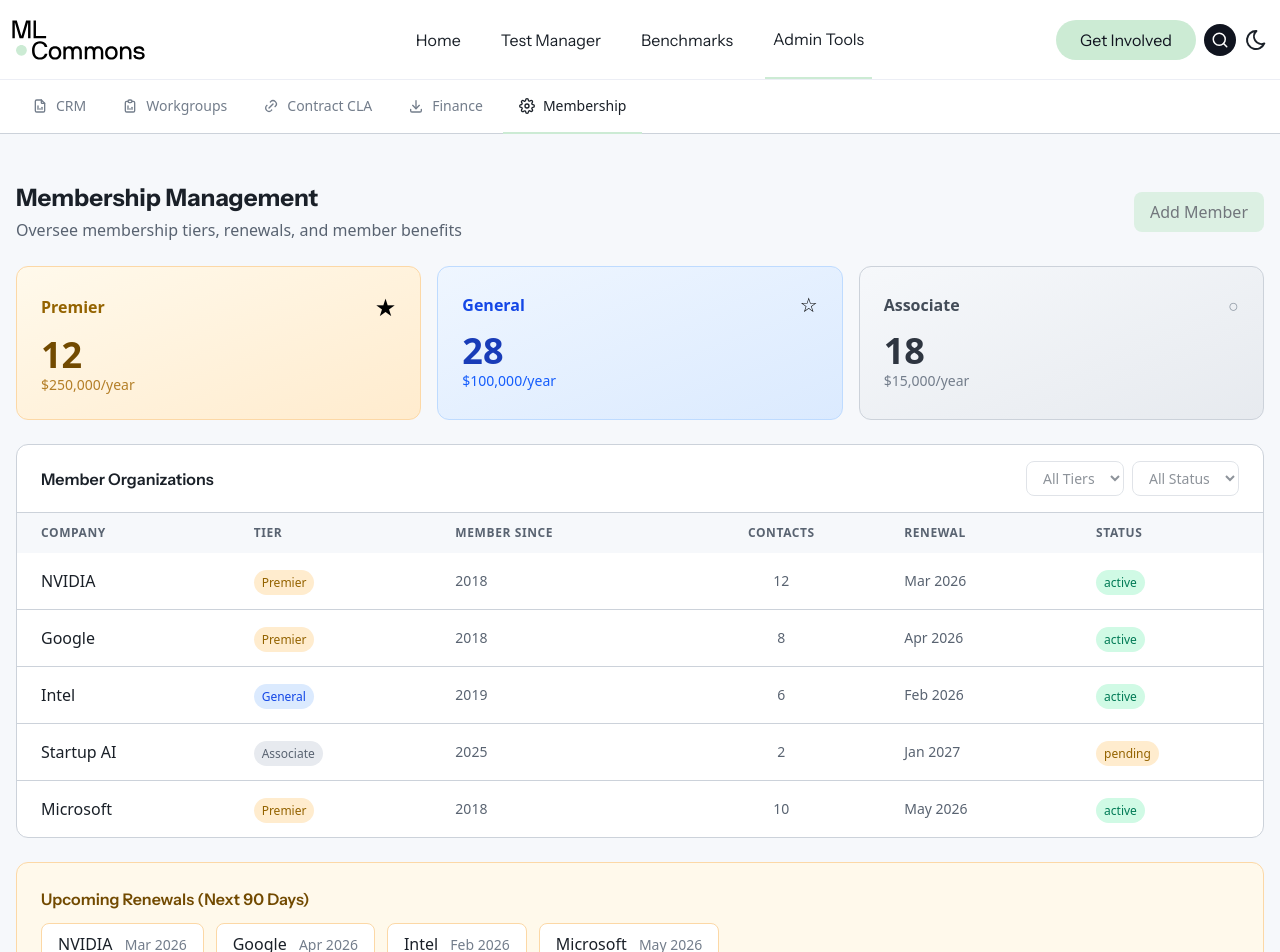
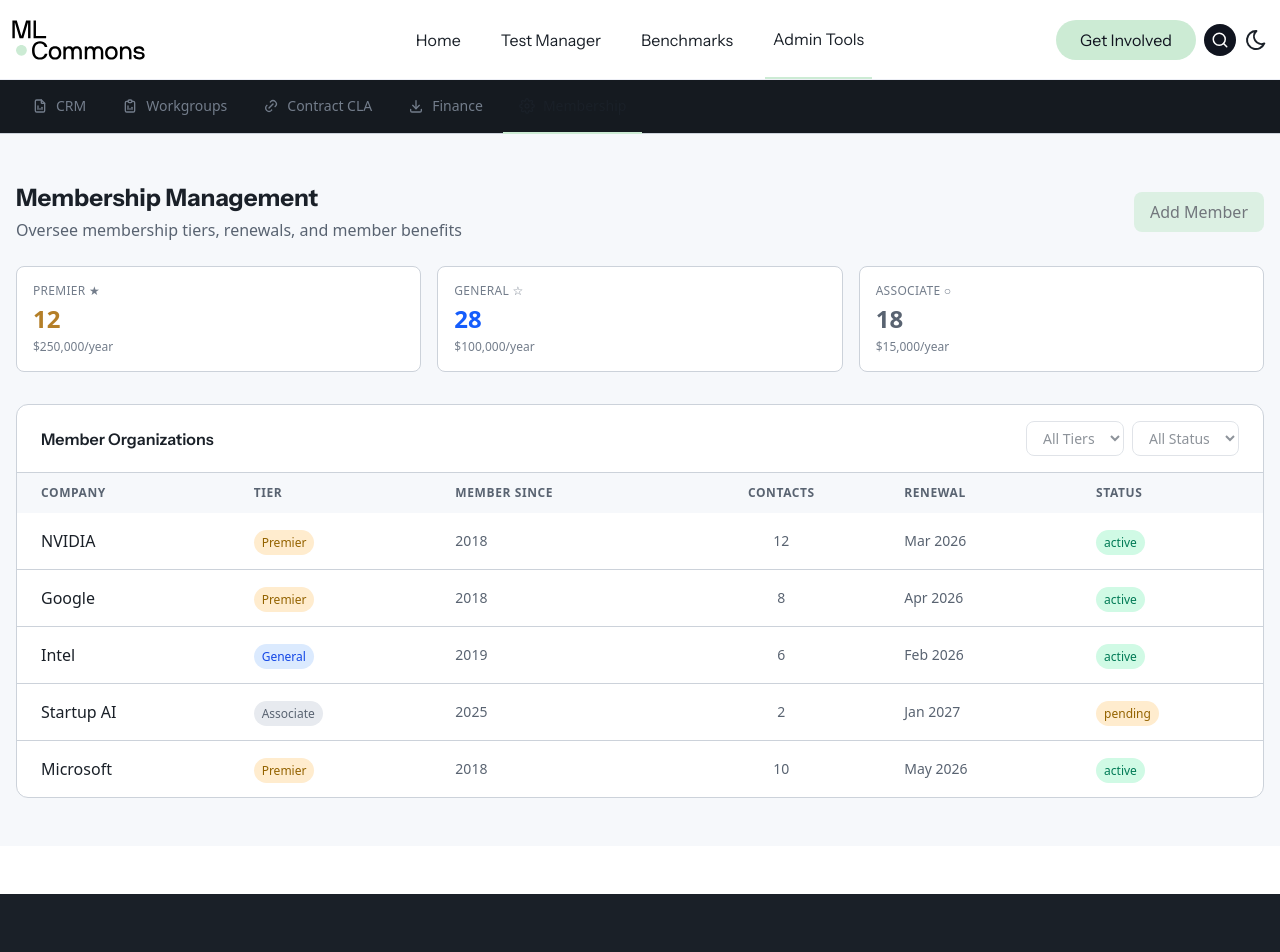
Before and after one commit to bkeating/ml-endpoints, a SvelteKit app: page /admin-tools/membership in a window 1280 px wide. Shown: the top 952 px of the page. Built offline with nearby package versions, Linux system fonts and the light colour scheme; a web font is replaced by a local one.

Commit message:
Refactor admin tools and workgroup pages to utilize StatCard component for displaying statistics. Update styles for TabNavigation and remove deprecated stat displays in CLA, CRM, membership, and workgroup pages for improved UI consistency.

```diff
--- a/src/lib/components/TabNavigation.svelte
+++ b/src/lib/components/TabNavigation.svelte
@@ -32,7 +32,8 @@
 </script>
 
 <div
-	class="sticky top-[80px] z-30 border-b border-slate-200 bg-white dark:border-slate-700 dark:bg-slate-900"
+	class="sticky top-[80px] z-30 border-b border-slate-200 dark:border-slate-700"
+	style="background-color: #151a20;"
 >
 	<div class="mx-auto max-w-7xl px-4">
 		<nav class="scrollbar-hide -mb-px flex gap-1 overflow-x-auto" aria-label={ariaLabel}>
--- a/src/routes/admin-tools/cla/+page.svelte
+++ b/src/routes/admin-tools/cla/+page.svelte
@@ -1,5 +1,6 @@
 <script>
 	import StatusBadge from '$lib/components/StatusBadge.svelte';
+	import StatCard from '$lib/components/StatCard.svelte';
 
 	/** Placeholder CLAs */
 	const claAgreements = [
@@ -51,6 +52,22 @@
 		>
 			Request New CLA
 		</button>
+	</div>
+
+	<!-- CLA Stats -->
+	<div class="mb-8 grid grid-cols-2 gap-4 md:grid-cols-4">
+		<StatCard
+			value="42"
+			label="Signed CLAs"
+			valueColor="text-emerald-600 dark:text-emerald-400"
+		/>
+		<StatCard
+			value="8"
+			label="Pending Signatures"
+			valueColor="text-amber-600 dark:text-amber-400"
+		/>
+		<StatCard value="3" label="Under Review" valueColor="text-blue-600 dark:text-blue-400" />
+		<StatCard value="156" label="Total Signatories" />
 	</div>
 
 	<!-- CLA Table -->
@@ -125,32 +142,4 @@
 			</table>
 		</div>
 	</div>
-
-	<!-- CLA Stats -->
-	<div class="grid grid-cols-2 gap-4 md:grid-cols-4">
-		<div
-			class="rounded-lg border border-emerald-200 bg-emerald-50 p-4 dark:border-emerald-800 dark:bg-emerald-900/20"
-		>
-			<div class="text-2xl font-bold text-emerald-700 dark:text-emerald-400">42</div>
-			<div class="text-sm text-emerald-600 dark:text-emerald-500">Signed CLAs</div>
-		</div>
-		<div
-			class="rounded-lg border border-amber-200 bg-amber-50 p-4 dark:border-amber-800 dark:bg-amber-900/20"
-		>
-			<div class="text-2xl font-bold text-amber-700 dark:text-amber-400">8</div>
-			<div class="text-sm text-amber-600 dark:text-amber-500">Pending Signatures</div>
-		</div>
-		<div
-			class="rounded-lg border border-blue-200 bg-blue-50 p-4 dark:border-blue-800 dark:bg-blue-900/20"
-		>
-			<div class="text-2xl font-bold text-blue-700 dark:text-blue-400">3</div>
-			<div class="text-sm text-blue-600 dark:text-blue-500">Under Review</div>
-		</div>
-		<div
-			class="rounded-lg border border-slate-200 bg-slate-50 p-4 dark:border-slate-600 dark:bg-slate-700/50"
-		>
-			<div class="text-2xl font-bold text-slate-700 dark:text-slate-300">156</div>
-			<div class="text-sm text-slate-500 dark:text-slate-400">Total Signatories</div>
-		</div>
-	</div>
 </div>
--- a/src/routes/admin-tools/crm/+page.svelte
+++ b/src/routes/admin-tools/crm/+page.svelte
@@ -74,6 +74,18 @@
 		</div>
 	</div>
 
+	<!-- Quick Stats -->
+	<div class="mb-8 grid grid-cols-2 gap-4 md:grid-cols-4">
+		<StatCard value="247" label="Total Contacts" />
+		<StatCard value="189" label="Active" valueColor="text-emerald-600 dark:text-emerald-400" />
+		<StatCard
+			value="34"
+			label="Pending Follow-up"
+			valueColor="text-amber-600 dark:text-amber-400"
+		/>
+		<StatCard value="58" label="Organizations" valueColor="text-blue-600 dark:text-blue-400" />
+	</div>
+
 	<!-- Contact Cards -->
 	<div class="grid grid-cols-1 gap-4 md:grid-cols-2 lg:grid-cols-3">
 		{#each crmContacts as contact (contact.name)}
@@ -124,16 +136,4 @@
 			</div>
 		{/each}
 	</div>
-
-	<!-- Quick Stats -->
-	<div class="mt-8 grid grid-cols-2 gap-4 md:grid-cols-4">
-		<StatCard value="247" label="Total Contacts" />
-		<StatCard value="189" label="Active" valueColor="text-emerald-600 dark:text-emerald-400" />
-		<StatCard
-			value="34"
-			label="Pending Follow-up"
-			valueColor="text-amber-600 dark:text-amber-400"
-		/>
-		<StatCard value="58" label="Organizations" valueColor="text-blue-600 dark:text-blue-400" />
-	</div>
 </div>
--- a/src/routes/admin-tools/membership/+page.svelte
+++ b/src/routes/admin-tools/membership/+page.svelte
@@ -1,5 +1,6 @@
 <script>
 	import StatusBadge from '$lib/components/StatusBadge.svelte';
+	import StatCard from '$lib/components/StatCard.svelte';
 	import { tierColors } from '$lib/constants/colors.js';
 
 	/** Placeholder members */
@@ -64,37 +65,25 @@
 	</div>
 
 	<!-- Tier Summary -->
-	<div class="grid grid-cols-1 gap-4 md:grid-cols-3">
-		<div
-			class="rounded-xl border border-amber-200 bg-linear-to-br from-amber-50 to-amber-100 p-6 dark:border-amber-800 dark:from-amber-900/20 dark:to-amber-800/20"
-		>
-			<div class="mb-3 flex items-center justify-between">
-				<span class="font-semibold text-amber-700 dark:text-amber-400">Premier</span>
-				<span class="text-2xl">&#9733;</span>
-			</div>
-			<div class="text-4xl font-bold text-amber-800 dark:text-amber-300">12</div>
-			<div class="text-sm text-amber-600 dark:text-amber-500">$250,000/year</div>
-		</div>
-		<div
-			class="rounded-xl border border-blue-200 bg-linear-to-br from-blue-50 to-blue-100 p-6 dark:border-blue-800 dark:from-blue-900/20 dark:to-blue-800/20"
-		>
-			<div class="mb-3 flex items-center justify-between">
-				<span class="font-semibold text-blue-700 dark:text-blue-400">General</span>
-				<span class="text-xl">&#9734;</span>
-			</div>
-			<div class="text-4xl font-bold text-blue-800 dark:text-blue-300">28</div>
-			<div class="text-sm text-blue-600 dark:text-blue-500">$100,000/year</div>
-		</div>
-		<div
-			class="rounded-xl border border-slate-200 bg-linear-to-br from-slate-50 to-slate-100 p-6 dark:border-slate-600 dark:from-slate-800/50 dark:to-slate-700/50"
-		>
-			<div class="mb-3 flex items-center justify-between">
-				<span class="font-semibold text-slate-700 dark:text-slate-300">Associate</span>
-				<span class="text-lg text-slate-400">&#9675;</span>
-			</div>
-			<div class="text-4xl font-bold text-slate-800 dark:text-slate-200">18</div>
-			<div class="text-sm text-slate-500 dark:text-slate-400">$15,000/year</div>
-		</div>
+	<div class="mb-8 grid grid-cols-1 gap-4 md:grid-cols-3">
+		<StatCard
+			value="12"
+			label="Premier ★"
+			subtitle="$250,000/year"
+			valueColor="text-amber-600 dark:text-amber-400"
+		/>
+		<StatCard
+			value="28"
+			label="General ☆"
+			subtitle="$100,000/year"
+			valueColor="text-blue-600 dark:text-blue-400"
+		/>
+		<StatCard
+			value="18"
+			label="Associate ○"
+			subtitle="$15,000/year"
+			valueColor="text-slate-600 dark:text-slate-400"
+		/>
 	</div>
 
 	<!-- Member Table -->
@@ -183,23 +172,4 @@
 			</table>
 		</div>
 	</div>
-
-	<!-- Upcoming Renewals -->
-	<div
-		class="rounded-xl border border-amber-200 bg-amber-50 p-6 dark:border-amber-800 dark:bg-amber-900/20"
-	>
-		<h3 class="mb-3 font-semibold text-amber-800 dark:text-amber-300">
-			Upcoming Renewals (Next 90 Days)
-		</h3>
-		<div class="flex flex-wrap gap-3">
-			{#each members.filter((m) => m.renewal.includes('2026')) as member (member.company)}
-				<div
-					class="rounded-lg border border-amber-200 bg-white px-4 py-2 dark:border-amber-700 dark:bg-slate-800"
-				>
-					<span class="font-medium text-slate-900 dark:text-white">{member.company}</span>
-					<span class="ml-2 text-sm text-slate-500 dark:text-slate-400">{member.renewal}</span>
-				</div>
-			{/each}
-		</div>
-	</div>
 </div>
--- a/src/routes/admin-tools/workgroup/+page.svelte
+++ b/src/routes/admin-tools/workgroup/+page.svelte
@@ -1,6 +1,7 @@
 <script>
 	import Icon from '$lib/components/Icon.svelte';
 	import StatusBadge from '$lib/components/StatusBadge.svelte';
+	import StatCard from '$lib/components/StatCard.svelte';
 
 	/** Placeholder workgroups */
 	const workgroups = [
@@ -35,6 +36,18 @@
 		<p class="mt-1 text-slate-600 dark:text-slate-400">
 			Track participation and engagement across ML Commons working groups
 		</p>
+	</div>
+
+	<!-- Participation Overview -->
+	<div class="mb-8 grid grid-cols-2 gap-4 md:grid-cols-4">
+		<StatCard value="127" label="Total Participants" />
+		<StatCard
+			value="78%"
+			label="Avg Attendance"
+			valueColor="text-emerald-600 dark:text-emerald-400"
+		/>
+		<StatCard value="30" label="Meetings This Month" valueColor="text-blue-600 dark:text-blue-400" />
+		<StatCard value="4" label="Active Groups" valueColor="text-purple-600 dark:text-purple-400" />
 	</div>
 
 	<!-- Workgroup Cards -->
@@ -105,31 +118,4 @@
 			</div>
 		{/each}
 	</div>
-
-	<!-- Participation Summary -->
-	<div
-		class="rounded-xl border border-slate-200 bg-white p-6 dark:border-slate-700 dark:bg-slate-800"
-	>
-		<h3 class="mb-4 text-lg font-semibold text-slate-900 dark:text-white">
-			Participation Overview
-		</h3>
-		<div class="grid grid-cols-2 gap-6 md:grid-cols-4">
-			<div>
-				<div class="text-3xl font-bold text-slate-900 dark:text-white">127</div>
-				<div class="text-sm text-slate-500 dark:text-slate-400">Total Participants</div>
-			</div>
-			<div>
-				<div class="text-3xl font-bold text-emerald-600 dark:text-emerald-400">78%</div>
-				<div class="text-sm text-slate-500 dark:text-slate-400">Avg Attendance</div>
-			</div>
-			<div>
-				<div class="text-3xl font-bold text-blue-600 dark:text-blue-400">30</div>
-				<div class="text-sm text-slate-500 dark:text-slate-400">Meetings This Month</div>
-			</div>
-			<div>
-				<div class="text-3xl font-bold text-purple-600 dark:text-purple-400">4</div>
-				<div class="text-sm text-slate-500 dark:text-slate-400">Active Groups</div>
-			</div>
-		</div>
-	</div>
 </div>
--- a/src/routes/test-manager/submissions/+page.svelte
+++ b/src/routes/test-manager/submissions/+page.svelte
@@ -1,6 +1,7 @@
 <script>
 	import Icon from '$lib/components/Icon.svelte';
 	import StatusBadge from '$lib/components/StatusBadge.svelte';
+	import StatCard from '$lib/components/StatCard.svelte';
 
 	/** Placeholder model submissions */
 	const submissions = [
@@ -75,31 +76,15 @@
 	</div>
 
 	<!-- Submission Stats -->
-	<div class="grid grid-cols-2 gap-4 md:grid-cols-4">
-		<div
-			class="rounded-lg border border-blue-200 bg-blue-50 p-4 dark:border-blue-800 dark:bg-blue-900/20"
-		>
-			<div class="text-2xl font-bold text-blue-700 dark:text-blue-400">2</div>
-			<div class="text-sm text-blue-600 dark:text-blue-500">Running</div>
-		</div>
-		<div
-			class="rounded-lg border border-slate-200 bg-slate-50 p-4 dark:border-slate-600 dark:bg-slate-700/50"
-		>
-			<div class="text-2xl font-bold text-slate-700 dark:text-slate-300">1</div>
-			<div class="text-sm text-slate-500 dark:text-slate-400">Queued</div>
-		</div>
-		<div
-			class="rounded-lg border border-emerald-200 bg-emerald-50 p-4 dark:border-emerald-800 dark:bg-emerald-900/20"
-		>
-			<div class="text-2xl font-bold text-emerald-700 dark:text-emerald-400">156</div>
-			<div class="text-sm text-emerald-600 dark:text-emerald-500">Completed</div>
-		</div>
-		<div
-			class="rounded-lg border border-red-200 bg-red-50 p-4 dark:border-red-800 dark:bg-red-900/20"
-		>
-			<div class="text-2xl font-bold text-red-700 dark:text-red-400">3</div>
-			<div class="text-sm text-red-600 dark:text-red-500">Failed</div>
-		</div>
+	<div class="mb-8 grid grid-cols-2 gap-4 md:grid-cols-4">
+		<StatCard value="2" label="Running" valueColor="text-blue-600 dark:text-blue-400" />
+		<StatCard value="1" label="Queued" />
+		<StatCard
+			value="156"
+			label="Completed"
+			valueColor="text-emerald-600 dark:text-emerald-400"
+		/>
+		<StatCard value="3" label="Failed" valueColor="text-red-600 dark:text-red-400" />
 	</div>
 
 	<!-- Submissions Table -->
```
